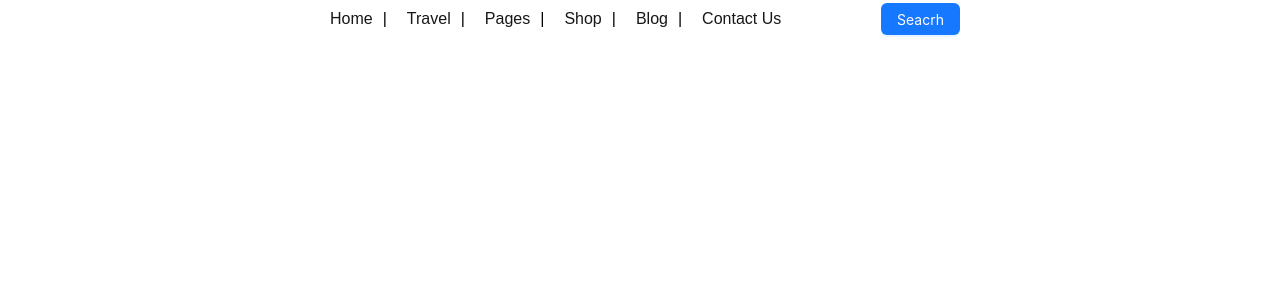
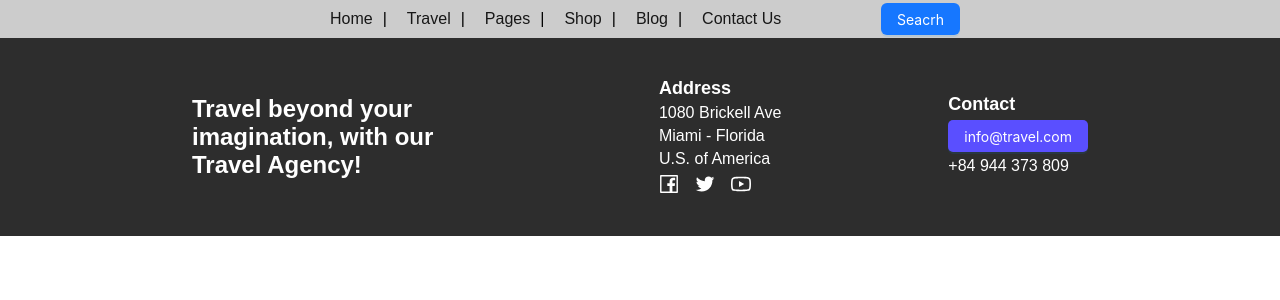
Before and after one commit to lamlinhh/Travel_Web, a Next.js app: page / in a window 1280 px wide. Shown: the top 300 px of the page. Built offline with nearby package versions, Linux system fonts and the light colour scheme.

Commit message:
day1_footer

```diff
--- a/app/components/footer/index.tsx
+++ b/app/components/footer/index.tsx
@@ -0,0 +1,48 @@
+"use client"
+import { Button, Space } from "antd";
+import styles from "./styles.module.scss";
+import {
+    FacebookOutlined,TwitterOutlined,YoutubeOutlined
+  } from '@ant-design/icons';
+
+
+const Footer = () => {
+    return(
+        <div className={styles.container}>
+            <div className={styles.body}>
+                <div className={styles.content}>
+                    <div className={styles.info}>
+
+                        <h2>Travel beyond your imagination, with our Travel Agency!</h2>
+                    </div>
+                    <div className={styles.address}>
+                        <h3>Address</h3>
+                        <p>1080 Brickell Ave</p>
+                        <p>Miami - Florida</p>
+                        <p>U.S. of America</p>
+                        <Space size="middle">
+                            <a href="#" aria-label="Facebook" className={styles.icon}>
+                                <FacebookOutlined />
+                            </a>
+                            <a href="#" aria-label="Twitter" className={styles.icon}>
+                                <TwitterOutlined />
+                            </a>
+                            <a href="#" aria-label="Youtube" className={styles.icon}>
+                                <YoutubeOutlined />
+                            </a>
+                        </Space>
+                    </div>
+                    <div className={styles.contact}>
+                        <h3>Contact</h3>
+                        <Button type="primary" className={styles.emailButton}>
+                            <a href="mailto:info@travel.com">info@travel.com</a>
+                        </Button>
+                        <p>+84 944 373 809</p>
+                    </div>
+                </div>
+            </div>
+        </div>
+    )
+}
+
+export default Footer;
--- a/app/components/footer/styles.module.scss
+++ b/app/components/footer/styles.module.scss
@@ -0,0 +1,69 @@
+.container {
+    width: 100%;
+    background-color: #2d2d2d;
+    padding: 40px 0;
+    display: flex;
+    justify-content: center;
+
+    .body {
+        width: 70%;
+        display: flex;
+        flex-direction: column;
+        margin: 0 auto;
+
+        .content {
+            display: flex;
+            justify-content: space-between;
+            align-items: center;
+            color: white;
+        }
+
+        .info {
+            h2 {
+                font-size: 24px;
+                font-weight: bold;
+                max-width: 300px;
+            }
+        }
+
+        .address,
+        .contact {
+            h3 {
+                font-size: 18px;
+                margin-bottom: 5px;
+            }
+
+            p {
+                margin: 5px 0;
+            }
+        }
+
+        .icon {
+            font-size: 20px;
+            color: white;
+            transition: color 0.3s ease-in-out;
+
+            &:hover {
+                color: #4c9aff;
+            }
+        }
+
+        .emailButton {
+            background-color: #5a4fff;
+            border: none;
+            padding: 8px 16px;
+            border-radius: 5px;
+            cursor: pointer;
+            transition: background-color 0.3s ease-in-out;
+
+            a {
+                color: white;
+                text-decoration: none;
+            }
+
+            &:hover {
+                background-color: #3d34b5;
+            }
+        }
+    }
+}
--- a/app/components/header/styles.module.scss
+++ b/app/components/header/styles.module.scss
@@ -1,39 +1,41 @@
 .container {
     width: 100%;
     height: 10%;
-}
+    background-color: #ccc;
 
-.container .body {
+    .body {
         width: 50%;
         display: flex;
         margin: 0 auto;
-}
 
-.container .body .content {
+        .content {
             display: flex;
             justify-content: space-between;
             width: 100%;
-}
 
-.container .body .content ul {
+            ul {
                 display: flex;
                 list-style: none;
-}
+                padding: 0;
+                margin: 0;
 
-.container .body .content ul li {
+                li {
                     padding: 10px;
                     position: relative;
-}
 
-.container .body .content ul li:not(:last-child)::after {
+                    &:not(:last-child)::after {
                         content: "|";
                         margin-left: 10px;
                         color: #000;
-    /* Đổi màu theo ý thích */
+                    }
+                }
             }
 
-.container .body .content .button {
+            .button {
                 display: flex;
                 align-items: center;
                 justify-content: center;
             }
+        }
+    }
+}
--- a/app/layout.tsx
+++ b/app/layout.tsx
@@ -2,6 +2,7 @@ import type { Metadata } from "next";
 import { Geist, Geist_Mono } from "next/font/google";
 import "./globals.css";
 import Header from "./components/header";
+import Footer from "./components/footer";
 
 
 const geistSans = Geist({
@@ -30,6 +31,7 @@ export default function RootLayout({
         <>
           <Header />
           {children}
+          <Footer/>
         </>
       </body>
     </html>
```
Also changed, not shown: public/assets/footer/image.svg (added), 1 other file (tests, documents, lock files or other folders). Lines whose indentation alone changed are shown as unchanged.
